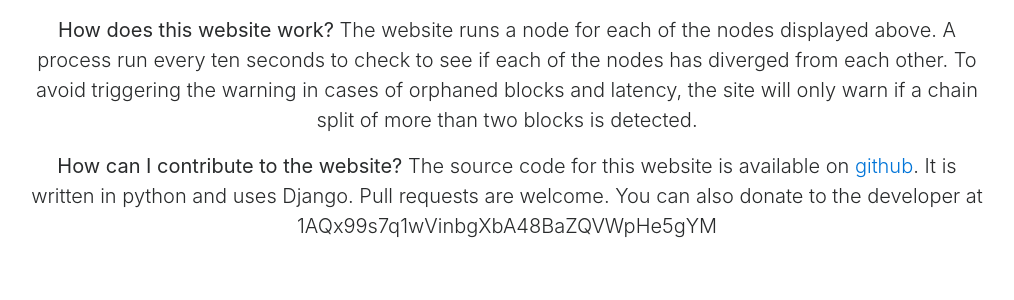
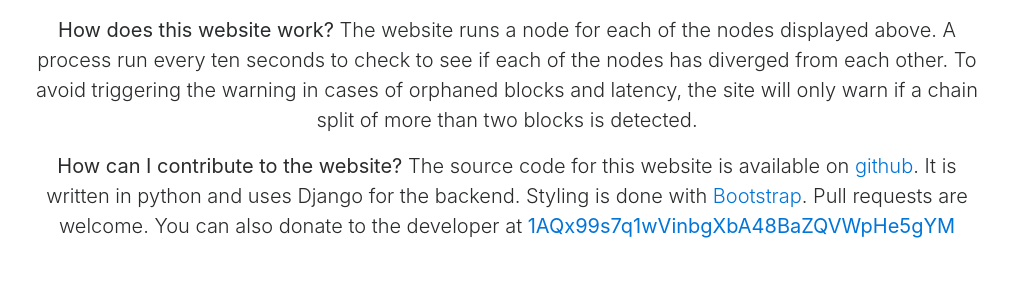
Before and after one commit to achow101/forkmon, a Django app: template monitor/templates/index.html in a window 1280 px wide. Shown: the part 360-660 px from the top of the page, without its empty margins (133-1147 px from the left). Run offline with Django 3.2, Linux system fonts and the light colour scheme; the template is opened without the code that fills it, so the values that code supplies are empty; some libraries are stand-ins or nearby versions.

Commit message:
Some style and text updates

```diff
--- a/monitor/templates/index.html
+++ b/monitor/templates/index.html
@@ -31,7 +31,7 @@
                     Has not forked but is behind other nodes: {% if n.is_behind %}<span class="text-danger font-weight-bold">Yes</span>{% else %}No{% endif %}</li>
                 {% if n.highest_divergence > 0 %}
                     <li class="list-group-item">Most Recent Forking Block Hash: <small>{{ n.highest_diverged_hash }}</small></li>
-                    <li class="list-group-item">Most Recent Forking Block Height: <small>{{ n.highest_divergence }}</small></li>
+                    <li class="list-group-item">Most Recent Forking Block Height: {{ n.highest_divergence }}</li>
                 {% endif %}
             </ul>
         </div>
@@ -57,8 +57,10 @@
         </p>
         <p class="lead">
             <b>How can I contribute to the website?</b> The source code for this website is available on
-            <a href="https://github.com/achow101/forkmon">github</a>. It is written in python and uses Django. Pull requests
-            are welcome. You can also donate to the developer at 1AQx99s7q1wVinbgXbA48BaZQVWpHe5gYM
+            <a href="https://github.com/achow101/forkmon">github</a>. It is written in python and uses Django for the backend.
+            Styling is done with <a href="https://getbootstrap.com">Bootstrap</a>. Pull requests
+            are welcome. You can also donate to the developer at <b><a href="bitcoin:1AQx99s7q1wVinbgXbA48BaZQVWpHe5gYM">
+            1AQx99s7q1wVinbgXbA48BaZQVWpHe5gYM </a></b>
         </p>
     </div>
 </body>
```
